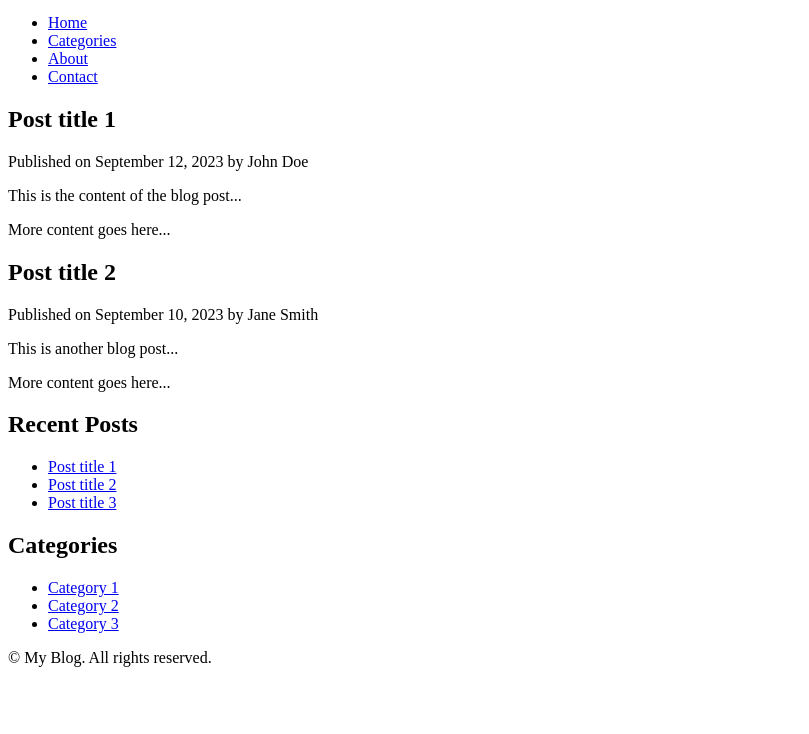
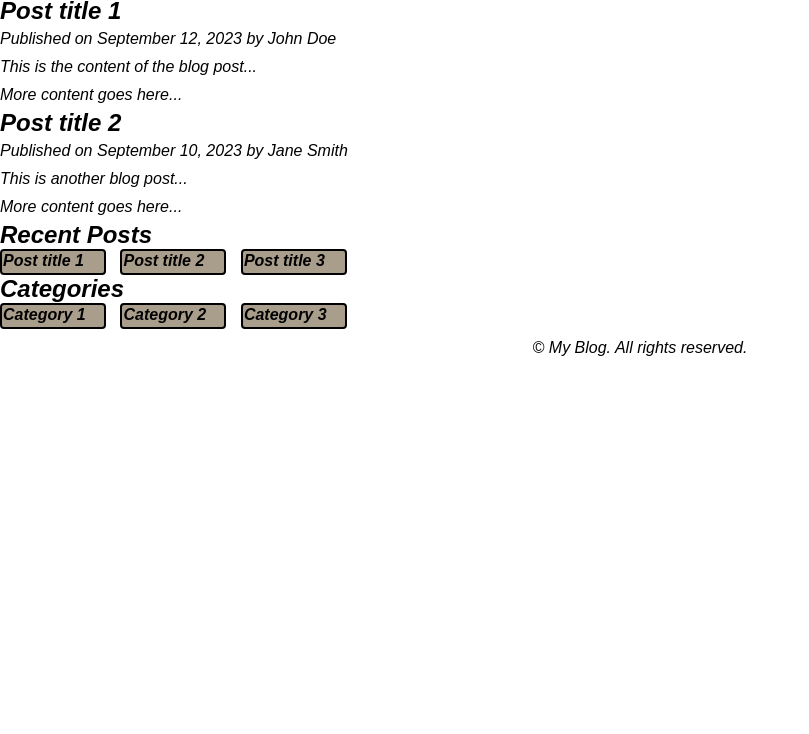
Before and after one commit to GALLEGOOOO/semantic-html, a plain HTML site: page index.html in a window 1280 px wide. Shown: the part 66-800 px from the top of the page, without its empty margins (0-809 px from the left). Drawn offline with Linux system fonts and the light colour scheme.

Commit message:
Index.html edit

```diff
--- a/index.html
+++ b/index.html
@@ -3,7 +3,7 @@
 <head>
     <meta charset="UTF-8">
     <meta name="viewport" content="width=device-width, initial-scale=1.0">
-    <link rel="stylesheet" href="css/styles.css" type="text/css">
+    <link rel="stylesheet" href="css/estilos.css" type="text/css">
     <title>My Blog</title>
 </head>
 <body class="wrapper">
```
